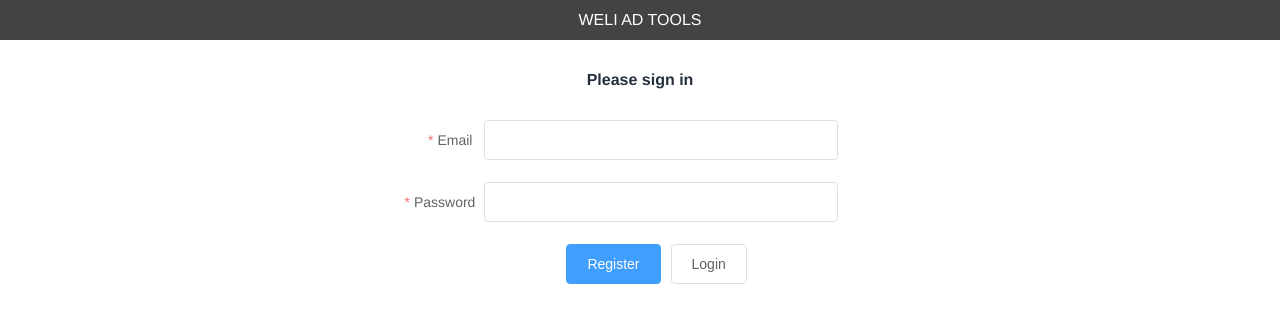
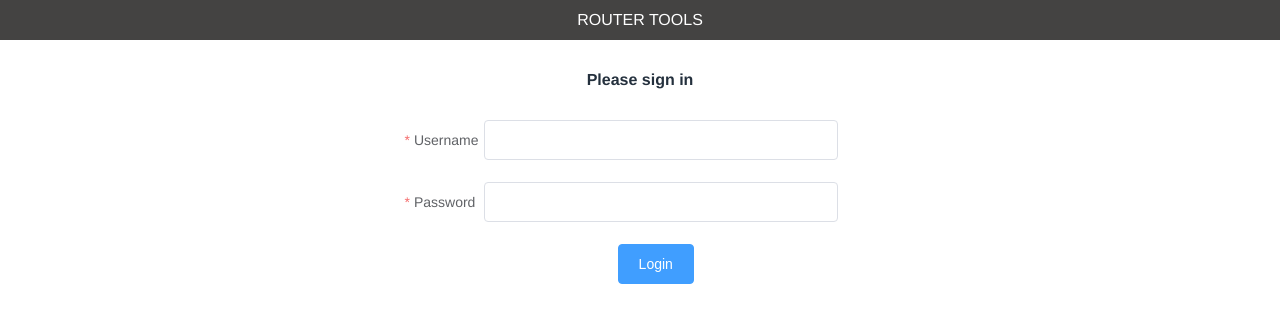
Before and after one commit to yanzhimin10/router-tool, a Vue app: page / in a window 1280 px wide. Shown: the top 322 px of the page. Built offline with nearby package versions, Linux system fonts and the light colour scheme.

Commit message:
login修改

```diff
--- a/src/components/login/Login.vue
+++ b/src/components/login/Login.vue
@@ -3,7 +3,7 @@
 		<el-row >
 			<el-col :span="24">
 				<div class="login_head grid-content bg-purple-dark">
-					<span >WELI AD TOOLS</span>
+					<span >ROUTER TOOLS</span>
 				</div>
 			</el-col>
 		</el-row>
@@ -17,35 +17,27 @@
 
 		<!-- 表单部分 -->
 
-		<!-- <el-form ref="form" :model="form" label-width="80px" style="width: 80%;margin:auto;">
-			<el-form-item label="Email" style="margin-left: 27%">
-				<el-input v-model="form.Email" style="width: 53%;"></el-input>
-			</el-form-item>
-			<el-form-item label="Password" style="margin-left: 27%">
-				<el-input v-model="form.Password" style="width: 53%"></el-input>
-			</el-form-item>
-
-			<el-form-item style="margin-left: 35%">
-				<el-button type="primary" style="background-color: white;font-size: 14px;
-				color: #606266;">Register</el-button>
-				<el-button @click="onSubmit" style="background-color: rgba(63,158,255);color: white">Login</el-button>
-			</el-form-item>
-		</el-form> -->
-
 		<el-form :model="ruleForm" :rules="rules" ref="ruleForm" label-width="80px" class="demo-ruleForm"style="width: 80%;margin:auto;">
-			<el-form-item label="Email" prop="Email" style="margin-left: 27%">
-				<el-input v-model="ruleForm.Email" style="width: 53%;"></el-input>
+			<el-form-item label="Username" prop="Username" style="margin-left: 27%">
+				<el-input v-model="ruleForm.Username" style="width: 53%;"></el-input>
 			</el-form-item>
 
 			<el-form-item label="Password" prop="Password" style="margin-left: 27%">
-				<el-input v-model="ruleForm.Password" style="width: 53%;"></el-input>
+				<el-input v-model="ruleForm.Password" type="password" style="width: 53%;"></el-input>
 			</el-form-item>
 
-			<el-form-item style="margin-left: 35%">
-				<el-button type="primary" class="login_registerButton">Register</el-button>
-				<el-button @click="submitForm('ruleForm','info')" class="login_loginButton">Login</el-button>
+			<el-form-item style="margin-left: 40%">
+				<el-button @click="submitForm('ruleForm','info')" type="primary">Login</el-button>
 			</el-form-item>
+
 		</el-form>
+
+		<div style="margin: auto;text-align: center;color: red">
+			<span v-show="warnMsg_userLose">用户名不存在</span>
+			<span v-show="warnMsg_pwdWrong">密码错误</span>
+			<span v-show="warnMsg_netError">网络异常</span>
+			<span v-show="warnMsg_dataBaseError">数据库异常</span>
+		</div>
 
 
 	</div>
@@ -58,13 +50,18 @@
 				activeIndex: '1',
 				activeIndex2: '1',
 
+				warnMsg_userLose: false,
+				warnMsg_pwdWrong: false,
+				warnMsg_netError: false,
+				warnMsg_dataBaseError: false,
+
 				ruleForm: {
-					Email: '',
+					Username: '',
 					Password: ''
 
 				},
 				rules: {
-					Email: [
+					Username: [
 					{ required: true, message: '请输入邮箱'}
 						// { min: 3, max: 5, message: '长度在 3 到 5 个字符', trigger: 'blur' }
 						],
@@ -81,14 +78,7 @@
 					console.log(key, keyPath);
 				},
 				submitForm(formName,key) {
-					// this.$refs[formName].validate((valid) => {
-					// 	if (valid) {
-					// 		alert('submit!');
-					// 	} else {
-					// 		console.log('error submit!!');
-					// 		return false;
-					// 	}
-					// });
+
 					let pathMap = {
 						info:'info',
 					}
@@ -96,25 +86,30 @@
 					if (dest) {
 
 						const _this = this;
-						this.$net.login(this.ruleForm.Email,this.ruleForm.Password,function(dataStatus) {
+						if (this.ruleForm.Username && this.ruleForm.Password) {
+							this.$activity.show();
+							this.$net.login(this.ruleForm.Username,this.ruleForm.Password,function(dataStatus) {
+								_this.$activity.hide();
+
+								_this.warnMsg_userLose=false;
+								_this.warnMsg_pwdWrong=false;
+								_this.warnMsg_netError=false;
+								_this.warnMsg_dataBaseError=false;
+
 								if(dataStatus == 0) {
-								alert('登录成功');
 									_this.$router.push({name:dest});
 								} else if(dataStatus == -1) {
-								alert('用户名不存在');
-								return false;
+									_this.warnMsg_userLose=true;
 								} else if(dataStatus == -2) {
-								alert('密码错误');
-								return false;
+									_this.warnMsg_pwdWrong=true;
 								} else if(dataStatus == -100) {
-								alert('网络异常');
-								return false;
+									_this.warnMsg_netError=true;
 								} else if(dataStatus == -101) {
-								alert('数据库异常');
-								return false;
+									_this.warnMsg_dataBaseError=true;
 								}
 							});
-						// this.$router.push({name:dest});
+						}
+
 					};
 				}
 			}
```
Lines whose indentation alone changed are shown as unchanged.
